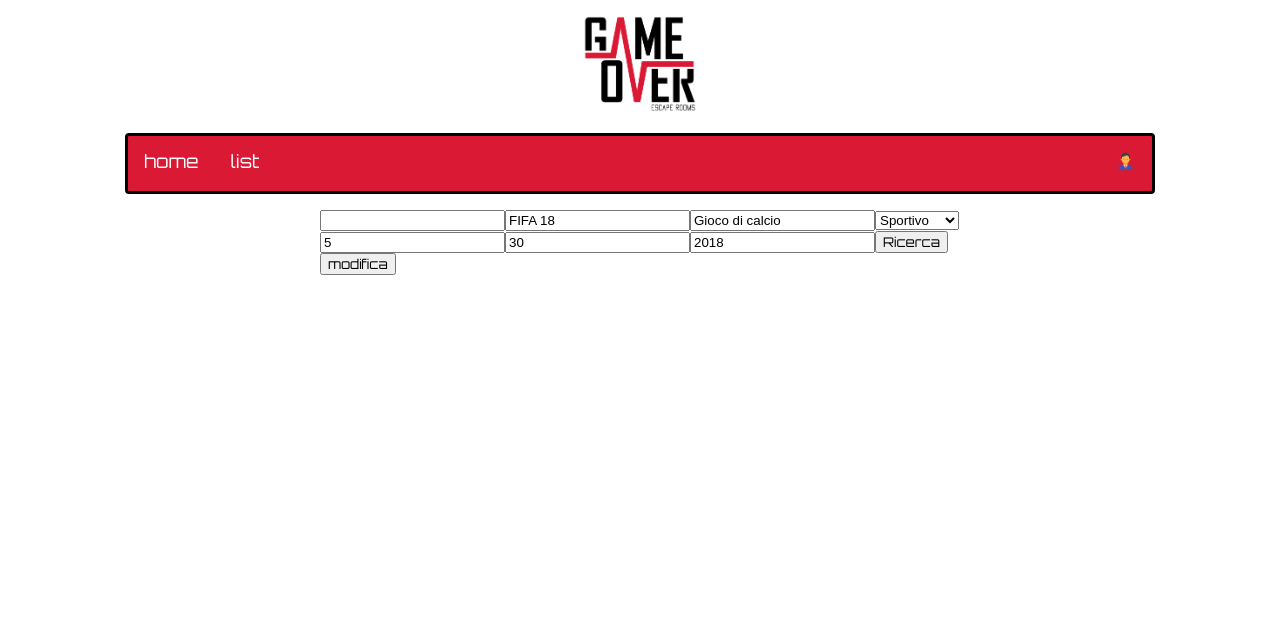
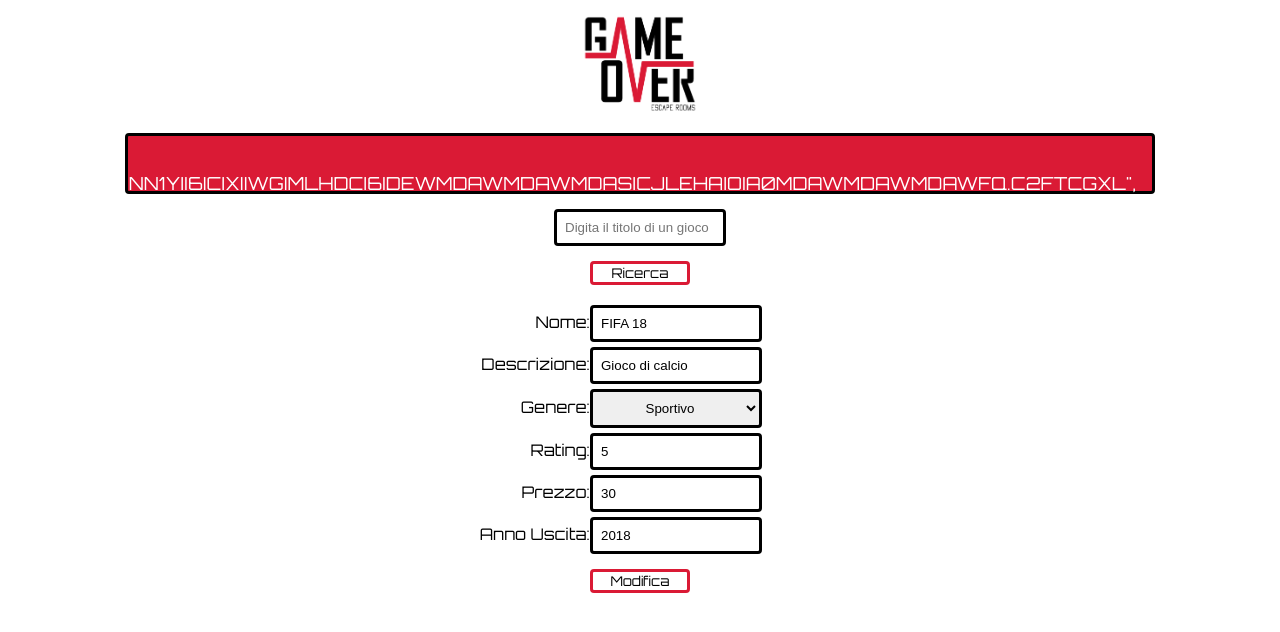
Before and after one commit to GabrielePanarello/PortaleGiochiTeam, an Angular app: page /edit/1 in a window 1280 px wide. Shown: the top 632 px of the page. Built offline with nearby package versions, Linux system fonts and the light colour scheme; sample sign-in values are in the browser's storage.

Commit message:
Stile Finito senza TDF

```diff
--- a/src/app/app.component.html
+++ b/src/app/app.component.html
@@ -1,2 +1,2 @@
-<app-menu *ngIf="isLogged == true"></app-menu>
+<app-menu *ngIf="isLogged"></app-menu>
 <router-outlet></router-outlet>
--- a/src/app/components/detail/detail.component.css
+++ b/src/app/components/detail/detail.component.css
@@ -8,6 +8,10 @@
     margin: auto;
     height: 360px;
     box-shadow: 17px -1px 49px -5px rgba(171, 166, 171, 1);
+}
+
+#spec {
+    text-align: center;
 }
 
 #prezzo {
@@ -24,6 +28,11 @@
     cursor: pointer;
 }
 
+#ctaDetail:hover {
+    background-color: black;
+    color: white;
+}
+
 #roundTop {
     position: absolute;
     width: 40px;
@@ -32,6 +41,7 @@
     border-left: solid black;
     border-width: 3px;
     border-top-left-radius: 4px;
+    transition: width 0.5s, height 0.5s;
 }
 
 #roundBottom {
--- a/src/app/components/detail/detail.component.html
+++ b/src/app/components/detail/detail.component.html
@@ -10,7 +10,7 @@
             <p id="info">{{item.annoUscita}}</p>
             <p id="prezzo"> {{item.prezzo | currency:'EUR'}} </p>
 
-            <button id="ctaDetail" routerLink="/edit/{{item.id}}">Modifica</button>
+            <button id="ctaDetail" *ngIf="isLogged" routerLink="/edit/{{item.id}}">Modifica</button>
             <button id="ctaDetail" routerLink="/list">Indietro</button>
         </div>
         <div class="two">
--- a/src/app/components/detail/detail.component.ts
+++ b/src/app/components/detail/detail.component.ts
@@ -2,6 +2,7 @@ import { Component, OnInit } from '@angular/core';
 import { ActivatedRoute } from '@angular/router';
 import { ListaGameService } from '../../services/list-game.service';
 import { Game } from '../../objs/game';
+import { UserService } from '../../services/LoginServices/user.service';
 
 @Component({
   selector: 'app-detail',
@@ -11,8 +12,9 @@ import { Game } from '../../objs/game';
 export class DetailComponent implements OnInit {
 
   item: Game;
+  isLogged: boolean;
 
-  constructor(private activatedRoute: ActivatedRoute, private gameService: ListaGameService) {
+  constructor(private activatedRoute: ActivatedRoute, private gameService: ListaGameService, private userService: UserService) {
     this.activatedRoute.params.subscribe(params => {
       if (params['id'] != null && params['id'] != "") {
         this.item = this.gameService.getGameById(params['id']);
@@ -21,6 +23,12 @@ export class DetailComponent implements OnInit {
   }
 
   ngOnInit() {
+    if(this.userService.checkIsLogged(sessionStorage.getItem('user')) == true){
+      this.isLogged = true;
+    }
+
   }
 
+
+
 }
--- a/src/app/components/edit/edit.component.css
+++ b/src/app/components/edit/edit.component.css
@@ -1,31 +1,92 @@
-.contenitore {
-    width: 50%;
-    margin: auto;
+/* FORMATTAZIONE GENERALE */
+
+#contenitoreMargine {
+    width: 80%;
+    margin: 0 auto;
 }
 
-.testa {
-    width: 100%;
-    margin: 0;
+h2 {
+    text-align: center;
 }
 
-.corpo {
-    width: 100%;
+
+/* CONTAINERS */
+
+.find {
+    display: block;
+    margin: 0 auto;
+    text-align: center;
+    margin-bottom: 20px;
 }
 
-.fondo {
-    width: 100%;
-    padding-top: 5px;
+.found {
+    width: 500px;
+    display: block;
+    margin: 0 auto;
 }
 
-.InputIn {
-    width: 100%;
-    margin-top: 5px;
-    padding: 10px;
-    font-size: 15px;
+#containerButton {
+    text-align: center;
 }
 
-.out {
-    width: 50%;
-    float: left;
-    padding: 10px;
+
+/* STILE CTA */
+
+#cta {
+    display: block;
+    margin: 0 auto;
+    margin-top: 10px;
+    width: 100px;
+    background-color: transparent;
+    border: solid #DA1A35;
+    border-radius: 4px;
+    font-style: bold;
+    text-align: center;
+    cursor: pointer;
 }
+
+#cta:hover {
+    background-color: black;
+    color: white;
+}
+
+
+/* ELEMENTI FORM */
+
+label {
+    display: inline-block;
+    width: 200px;
+    text-align: right;
+    margin-bottom: 5px;
+}
+
+input[type=text] {
+    width: 150px;
+    padding: 8px;
+    border-width: 4px;
+    border-radius: 4px;
+    border: solid black;
+    /* border-right-color: green;
+    border-bottom-color: green; */
+    margin-bottom: 5px;
+}
+
+select {
+    width: 172px;
+    padding: 8px;
+    border-width: 4px;
+    border-radius: 4px;
+    border: solid black;
+    /* border-right-color: green;
+    border-bottom-color: green; */
+    text-align: center;
+    margin-bottom: 5px;
+}
+
+
+/* CLASSI VALIDAZIONE */
+
+.error {
+    border-right-color: red !important;
+    border-bottom-color: red !important;
+}
--- a/src/app/components/edit/edit.component.html
+++ b/src/app/components/edit/edit.component.html
@@ -1,8 +1,17 @@
 <div class="contenitore margine">
-    <input [(ngModel)]="inputGame" class="inputGame" />
+    <div class="find">
+        <input type="text" [(ngModel)]="inputGame" placeholder="Digita il titolo di un gioco" />
+        <button id="cta" (click)="showGame(inputGame)">Ricerca</button>
+    </div>
+    <h2 *ngIf="founds == true">Elemento Non Trovato!</h2>
     <ng-container *ngIf="outputGame != undefined">
-        <input [(ngModel)]="outputGame.name" class="inputGame" />
-        <input [(ngModel)]="outputGame.descrizione" class="inputGame" />
+        <div class="found">
+            <label>Nome: </label>
+            <input type="text" [(ngModel)]="outputGame.name" />
+            <label>Descrizione: </label>
+            <input type="text" [(ngModel)]="outputGame.descrizione" />
+
+            <label>Genere: </label>
             <select [(ngModel)]="outputGame.genere.name">
             <ng-container *ngFor="let genere of generi">
                 <ng-container *ngIf="genere.id != null && genere != outputGame.genere.id">
@@ -10,11 +19,15 @@
                 </ng-container>
             </ng-container>
             </select>
-        <input [(ngModel)]="outputGame.rating" class="inputGame" />
-        <input [(ngModel)]="outputGame.prezzo" class="inputGame" />
-        <input [(ngModel)]="outputGame.annoUscita" class="inputGame" />
+
+            <label>Rating: </label>
+            <input type="text" [(ngModel)]="outputGame.rating" />
+            <label>Prezzo: </label>
+            <input type="text" [(ngModel)]="outputGame.prezzo" />
+            <label>Anno Uscita: </label>
+            <input type="text" [(ngModel)]="outputGame.annoUscita" />
+
+            <button id="cta" (click)="updateGame()">Modifica</button>
+        </div>
     </ng-container>
-
-    <button (click)="showGame(inputGame)" class="inputGame">Ricerca</button>
-    <button (click)="updateGame()" name="reset" class="inputGame">modifica</button>
 </div>
--- a/src/app/components/list/list.component.css
+++ b/src/app/components/list/list.component.css
@@ -3,7 +3,11 @@
     margin: 0 auto;
 }
 
-#generiContainer {
+#titolo {
+    font-size: 25px;
+}
+
+.generiContainer {
     display: inline-block;
     position: absolute;
     width: 20%;
@@ -32,6 +36,7 @@ li:hover {
     border-left: solid black;
     border-width: 3px;
     border-top-left-radius: 4px;
+    transition: width 0.5s, height 0.5s;
 }
 
 #roundBottom {
@@ -44,6 +49,7 @@ li:hover {
     border-bottom-right-radius: 4px;
     bottom: 0;
     right: 0;
+    transition: width 0.5s, height 0.5s;
 }
 
 .giochiContainer {
@@ -60,6 +66,16 @@ li:hover {
     display: grid;
     grid-template-columns: repeat(2, 1fr);
     grid-auto-rows: minmax(100px, auto);
+}
+
+.giocoContainer:hover #roundBottom {
+    width: 50%;
+    height: 50%;
+}
+
+.giocoContainer:hover #roundTop {
+    width: 50%;
+    height: 50%;
 }
 
 .one {
@@ -96,3 +112,8 @@ li:hover {
     font-style: bold;
     cursor: pointer;
 }
+
+#ctaDetail:hover {
+    background-color: black;
+    color: white;
+}
--- a/src/app/components/list/list.component.html
+++ b/src/app/components/list/list.component.html
@@ -1,12 +1,17 @@
 <div class="container">
 
-    <div id="generiContainer">
-        <label>Generi</label>
+    <div class="generiContainer">
+        <label id="titolo">Generi</label>
         <!-- <select [(ngModel)]="filtro">
             <option *ngFor="let genere of generi" value="{{genere.id}}">{{genere.name}}</option>
         </select> -->
         <ul id="listaGeneri">
-            <li *ngFor="let genere of generi" (click)="filterValue(genere.id)">{{genere.name}}</li>
+            <ng-container *ngFor="let genere of generi">
+                <li (click)="filterValue(genere.id)">{{genere.name}}
+                    <ng-container *ngIf="genere.id == filtro">&#9754;</ng-container>
+                </li>
+
+            </ng-container>
         </ul>
     </div>
 
@@ -21,7 +26,7 @@
                         <p id="info">{{item.rating}} &#9733;</p>
                         <p id="info">{{item.annoUscita}}</p>
                         <p id="prezzo"> {{item.prezzo | currency:'EUR'}} </p>
-                        <button id="ctaDetail" (click)="visualizzaDettaglio(item)">Details >></button>
+                        <button id="ctaDetail" (click)="visualizzaDettaglio(item)">Dettagli >></button>
                     </div>
                     <div class="two">
                         <img id="copertina" src="{{item.immagine}}">
--- a/src/app/components/menu/menu.component.css
+++ b/src/app/components/menu/menu.component.css
@@ -24,6 +24,8 @@
 #loggedUser {
     float: right;
     vertical-align: middle;
+    border-left: solid black;
+    height: 30px;
 }
 
 #loggedUser img {
--- a/src/app/components/menu/menu.component.html
+++ b/src/app/components/menu/menu.component.html
@@ -4,6 +4,7 @@
         <li id="loggedUser">
             {{username}}
             <img src="assets/userImg.png">
+            <img (click)="logout()" src="assets/logout.png">
         </li>
         <div *ngFor="let item of menuItems, let i=index">
             <li *ngIf="item.visualizzato != true" routerLink="/{{item.nome}}" routerLinkActive="selected">{{item.nome}}</li>
--- a/src/app/components/menu/menu.component.ts
+++ b/src/app/components/menu/menu.component.ts
@@ -2,6 +2,8 @@ import { Component, OnInit } from '@angular/core';
 import { Menu } from '../../objs/menu';
 import { MenuService } from '../../services/menu.service';
 import { UserService } from '../../services/LoginServices/user.service';
+import { Router } from '@angular/router';
+import { LoginService } from '../../services/LoginServices/login.service';
 
 @Component({
   selector: 'app-menu',
@@ -14,7 +16,7 @@ export class MenuComponent implements OnInit {
   isAdmin = false;
   username: string;
 
-  constructor() {
+  constructor(private router: Router, private loginService: LoginService) {
     let menuService: MenuService = new MenuService();
     let userService: UserService = new UserService();
     this.menuItems = menuService.getMenuItems();
@@ -23,17 +25,21 @@ export class MenuComponent implements OnInit {
 
   ngOnInit() {
 
+    this.username = sessionStorage.getItem('user');
+    this.username = this.username.toLocaleUpperCase();
+
     if (!this.isAdmin) {
       for (let item of this.menuItems) {
         if (item.nome == "edit") {
           item.visualizzato = true;
         }
       }
-    }else{
-      this.username = sessionStorage.getItem('user');
-      this.username = this.username.toLocaleUpperCase();
     }
+  }
 
-
+  logout(){
+    sessionStorage.removeItem('user');
+    this.loginService.changeSubject(false);
+    this.router.navigate(["/login"]);
   }
 }
--- a/src/styles.css
+++ b/src/styles.css
@@ -2,7 +2,9 @@
 
 body {
     margin: 0;
+    width: 100vw;
     font-family: 'Orbitron', sans-serif;
+    overflow-x: hidden;
 }
 
 button {
```
Also changed, not shown: src/assets/logout.png (added). Lines whose indentation alone changed are shown as unchanged.
